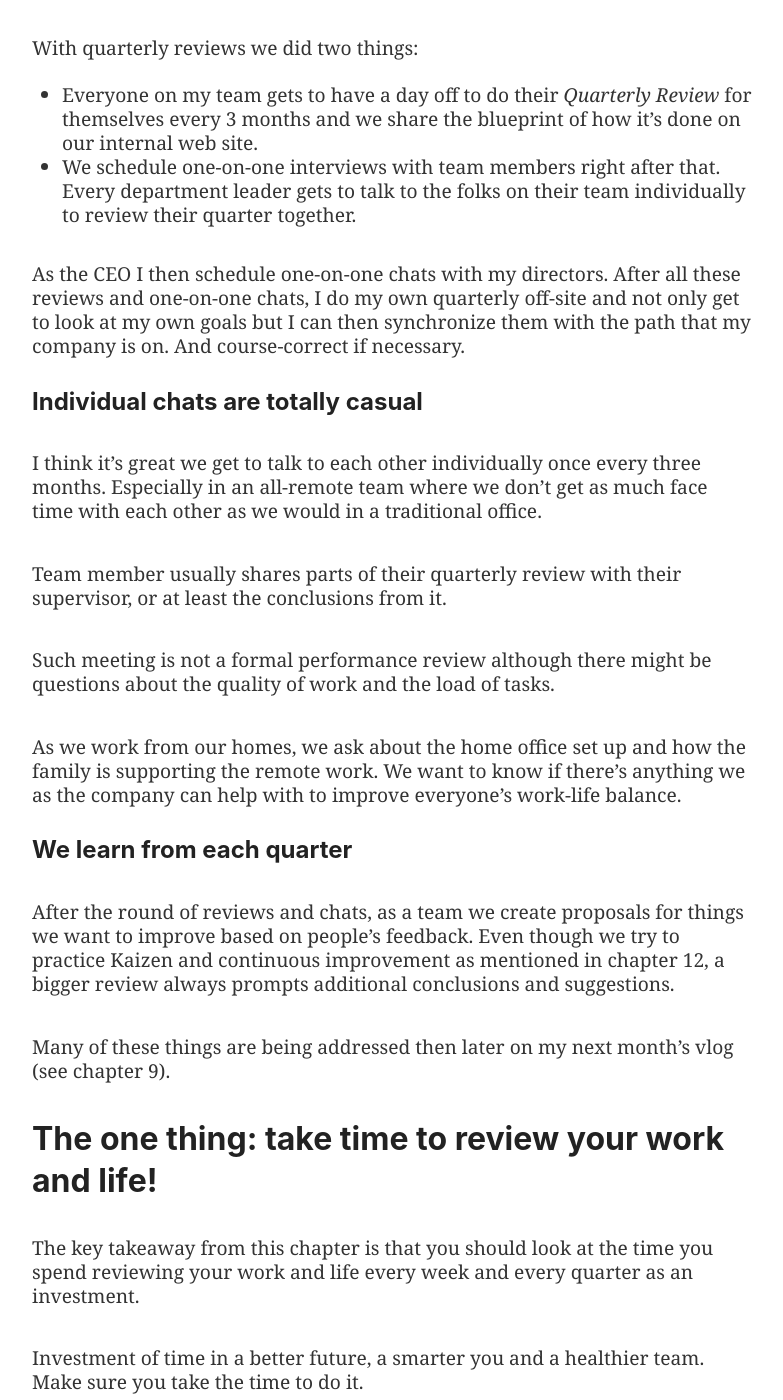
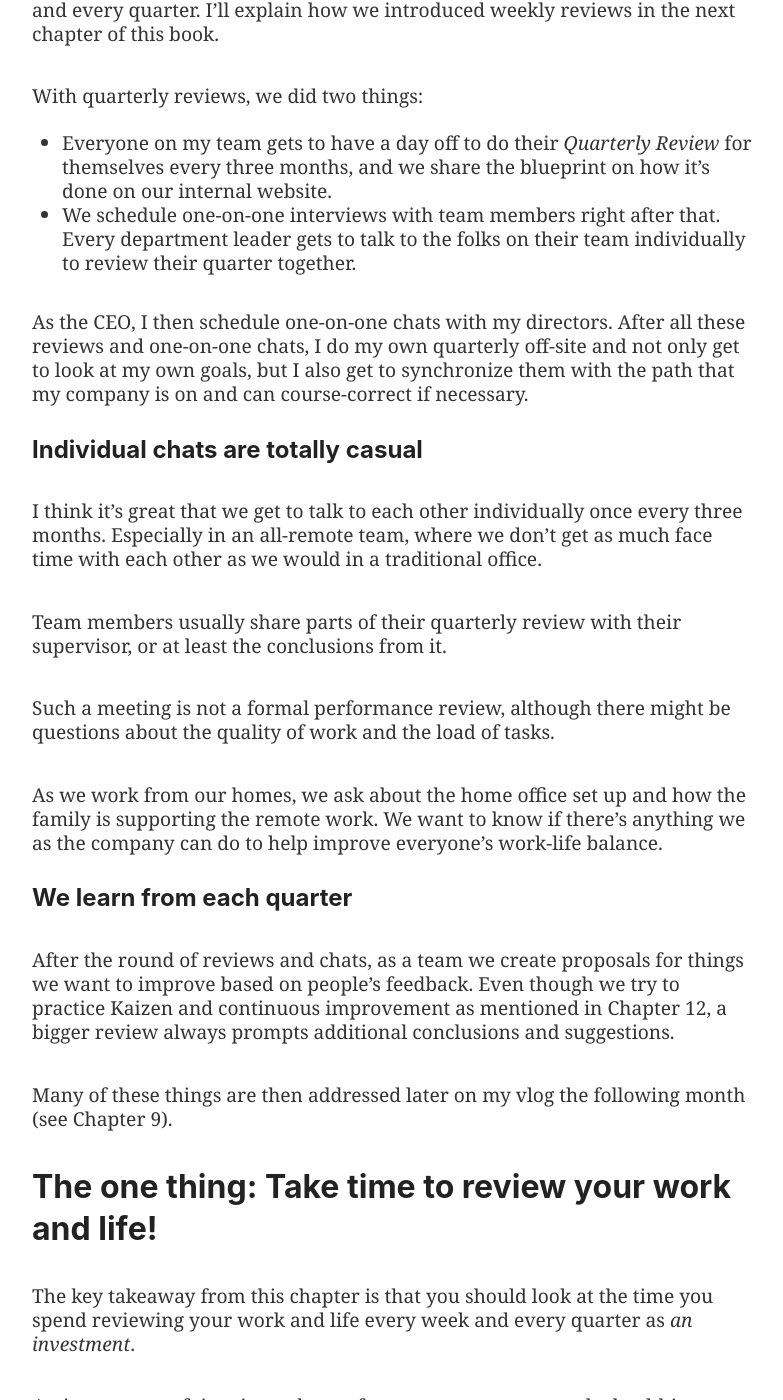
Before and after one commit to Nozbe/NoOffice.org, a Jekyll site: the page built from _book/review.md, in a window 1280 px wide and 1400 px high, scrolled down 5692 px. Shown: the whole window, without its empty margins (248-1031 px from the left). Built offline with Jekyll 4.4.1, drawn with Linux system fonts in a browser that asks for light colours; some of the changed text lies outside the part shown.

Commit message:
proofread version

```diff
--- a/_book/review.md
+++ b/_book/review.md
@@ -1,7 +1,7 @@
 ---
 part: one
 title: Review work regularly
-subtitle: "Every week, check on your progress, and every quarter, focus on the big picture"
+subtitle: "Every week, check on your progress, and every quarter, focus on the big picture."
 ---
 
 * TOC
@@ -31,40 +31,40 @@
 4. Check your upcoming week's calendar
 5. Review all your projects and tasks
 
-Sounds easy, but it's still lots of work. Emails and other incoming documents tend to pile up. We get confused about our goals. The calendar is full of commitments that we took on which we don't want to do anymore. We've got way too many projects and tasks on our plate!
+Sounds easy, but it's still lots of work. Emails and other incoming documents tend to pile up. We get confused about our goals. Our calendars are full of commitments that we took on and that we don't want to do anymore. We've got way too many projects and tasks on our plates!
 
-That's why the first weekly review will take you about a day. Yes, that's right, an entire day. But do it anyway, you'll thank me later. And if you stick to it, the next reviews will take you up to two hours.
+That's why the first weekly review will take you about a day. Yes, that's right, an entire day. But do it anyway – you'll thank me later. And if you stick to it, the next reviews will take you up to two hours.
 
 Two hours?! That's still too much, right? No, it's not.
 
 > A weekly review should be the most important meeting you have in the week because it's all about you, your goals and your time. And remember, time is priceless.
 
-Take a good look at how many minutes or hours you've wasted last week on coffees, catch-up meetings with colleagues and browsing social media. I'm sure you'll find your two hours in there. Just put them on your calendar and get to it! Make yourself a priority. For the sake of everyone around you.
+Take a good look at how many minutes or hours you wasted last week on coffees, catch-up meetings with colleagues and browsing social media. I'm sure you'll find your two hours in there. Just put them on your calendar and get to it! Make yourself a priority. For the sake of everyone around you.
 
-Every time you board a plane they tell you that in an event of a loss of cabin pressure, put your oxygen mask first and only then attend to everyone around you. Even your kids.
+Every time you board a plane, they tell you that in an event of a loss of cabin pressure, you must put on your oxygen mask first and only then attend to everyone around you, even your kids.
 
-A weekly review is that oxygen mask. No other meeting should be more important to you than this one. Otherwise you cannot serve your team and your family as well as you'd love to.
+A weekly review is that oxygen mask. No other meeting should be more important to you than this one. Otherwise, you cannot serve your team and your family as well as you'd like.
 
 ## Have a whole-day meeting with yourself every quarter
 
-Greg McKeown in a podcast interview[^4] introduced this concept of a *Quarterly Off-site*, which is basically taking a day off to review your past quarter and plan the goals for the next one.
+In a podcast interview, Greg McKeown introduced this concept of a *Quarterly Off-site*[^4], which is basically taking a day off to review your past quarter and plan the goals for the next one.
 
-Over the years as I've been doing this, I discovered that reviewing everything that you do every quarter is much more powerful than these *New Years Resolutions* that I set at the beginning of the year and forget in a few weeks that follow.
+Over the years as I've been doing this, I discovered that reviewing everything that you do every quarter is much more powerful than these *New Year’s Resolutions* that I set at the beginning of the year and forget about within a few weeks.
 
-> Regularly reviewing my work, my goals, my metrics and my entire life over the past three months and planning next three months have been one of the most powerful productivity tricks up my sleeve.
+> Regularly reviewing my work, my goals, my metrics and my entire life over the past three months and planning the next three months has been one of the most powerful productivity tricks up my sleeve.
 
 As with almost everything in my life, it takes only five steps to get it done:[^5]
 
 ### Step 1. Reconnect with your big picture
 
-Write down at least three most important goals/areas of your life.
+Write down at least three of the most important goals/areas of your life.
 
-* Where do you see yourself in five years? (Write down a vision of yourself and what you’ve achieved by then)
-* How do you want to end this year? (Write down your yearly resolutions here)
+* Where do you see yourself in five years? (Write down a vision of yourself and what you’ve achieved by then.)
+* How do you want to end this year? (Write down your yearly resolutions here.)
 
-This part is about reconnecting with your goals and main areas of your life. It’s about making sure that you’re heading in the right direction. The famous saying goes:
+This part is about reconnecting with your goals and the main areas of your life. It’s about making sure that you’re heading in the right direction. The famous saying goes:
 
-> “If you don’t know where you’re going, any road will get you there”.
+> “If you don’t know where you’re going, any road will get you there.”
 
 Make sure you know where you want to go.
 
@@ -72,26 +72,26 @@
 
 Check out what happened:
 
-* Review your journal entries of the last three months
-* Review your calendar entries for the last three months
-* Take a hard and deep look at your last quarter
-* Write down the last three months and leave space below them to put there your successes and failures
+* Review your journal entries from the last three months.
+* Review your calendar entries from the last three months.
+* Take a deep, hard look at your last quarter.
+* Summarize your last three months and leave space below them where you can include your successes and failures.
 
-Take your time. Read through everything you’ve got on the last quarter and jot down your successes and failures of the last months. And always remember: *“there’s no failure, there’s only feedback”.*
+Take your time. Read through everything you have on the last quarter and jot down your successes and failures of the last months. And always remember: *“There’s no failure; there’s only feedback.”*
 
 ### Step 3. Plan your next quarter
 
 Now, it's time to do some planning.
 
-* Review your goals for life, next five years and this year - again!
-* Write down the names of next months and leave the space below each of them to write down your goals/plans
-* Review your calendar for the next three months and make sure things you committed to are still relevant (if not, try to re-negotiate them)
+* Review your goals for life, for the next five years and for this year – again!
+* Write down the names of the next few months and leave a space below each of them to write down your goals and plans.
+* Review your calendar for the next three months and make sure the things you committed to are still relevant (if not, try to re-negotiate them).
 
-Focus on your big goals for each month. Don’t go too technical and too deep with tasks for each month - just the big goals - the big areas - the most essential things for each month.
+Focus on your big goals for each month. Don’t get too technical and too deep with tasks for each month – just the big goals, the big areas, the most essential things for each month.
 
 ### Step 4. Answer some hard questions
 
-These questions are very powerful and it's good to go through them very often. This way you'll live more consciously and not just *go with the flow*.
+These questions are very powerful, and it's good to go through them very often. This ensures you'll live more consciously instead of just *going with the flow*.
 
 Areas of improvement:
 
@@ -105,53 +105,53 @@
 * What should I do less of?
 * What should I drop altogether?
 
-Make sure you’ll really gain more experience as you build up on your successes and learn from your mistakes for the next months to come.
+Make sure you’ll really be gaining more experience as you build up on your successes and learn from your mistakes for the next months to come.
 
-### Step 5. Review everything again.
+### Step 5. Review everything again
 
-Now after you’ve done all the planning, it’s time to take a break. Get a lunch, take a walk... And after that review everything again - your past quarter and your upcoming quarter - and make sure it all is connected to your high-level goals.
+Now after you’ve done all the planning, it’s time to take a break. Get lunch, take a walk... and after that, review everything again – your past quarter and your upcoming quarter – and make sure it all is connected to your high-level goals.
 
-* Take a close look once again at your last quarter - your successes and failures - make sure the list is complete.
-* Review your plans/goals for the upcoming quarter - really make sure only essential things are there. Don't be too ambitious.
+* Take a close look once again at your last quarter – your successes and failures – and make sure the list is complete.
+* Review your plans and goals for the upcoming quarter – really make sure only essential things are listed. Don't get too ambitious.
 
 ## Get your team to do both reviews
 
-In my company we've introduced both reviews as *the thing we do* every week and every quarter. I'll explain how we introduced weekly review in the next chapter of this book.
+In my company, we've introduced both reviews as *the thing we do* every week and every quarter. I'll explain how we introduced weekly reviews in the next chapter of this book.
 
-With quarterly reviews we did two things:
+With quarterly reviews, we did two things:
 
-* Everyone on my team gets to have a day off to do their *Quarterly Review* for themselves every 3 months and we share the blueprint of how it's done on our internal web site.
+* Everyone on my team gets to have a day off to do their *Quarterly Review* for themselves every three months, and we share the blueprint on how it's done on our internal website.
 * We schedule one-on-one interviews with team members right after that. Every department leader gets to talk to the folks on their team individually to review their quarter together.
 
-As the CEO I then schedule one-on-one chats with my directors. After all these reviews and one-on-one chats, I do my own quarterly off-site and not only get to look at my own goals but I can then synchronize them with the path that my company is on. And course-correct if necessary.
+As the CEO, I then schedule one-on-one chats with my directors. After all these reviews and one-on-one chats, I do my own quarterly off-site and not only get to look at my own goals, but I also get to synchronize them with the path that my company is on and can course-correct if necessary.
 
 ### Individual chats are totally casual
 
-I think it's great we get to talk to each other individually once every three months. Especially in an all-remote team where we don't get as much face time with each other as we would in a traditional office.
+I think it's great that we get to talk to each other individually once every three months. Especially in an all-remote team, where we don't get as much face time with each other as we would in a traditional office.
 
-Team member usually shares parts of their quarterly review with their supervisor, or at least the conclusions from it.
+Team members usually share parts of their quarterly review with their supervisor, or at least the conclusions from it.
 
-Such meeting is not a formal performance review although there might be questions about the quality of work and the load of tasks.
+Such a meeting is not a formal performance review, although there might be questions about the quality of work and the load of tasks.
 
-As we work from our homes, we ask about the home office set up and how the family is supporting the remote work. We want to know if there's anything we as the company can help with to improve everyone's work-life balance.
+As we work from our homes, we ask about the home office set up and how the family is supporting the remote work. We want to know if there's anything we as the company can do to help improve everyone's work-life balance.
 
 ### We learn from each quarter
 
-After the round of reviews and chats, as a team we create proposals for things we want to improve based on people's feedback. Even though we try to practice Kaizen and continuous improvement as mentioned in chapter 12, a bigger review always prompts additional conclusions and suggestions.
+After the round of reviews and chats, as a team we create proposals for things we want to improve based on people's feedback. Even though we try to practice Kaizen and continuous improvement as mentioned in Chapter 12, a bigger review always prompts additional conclusions and suggestions.
 
-Many of these things are being addressed then later on my next month's vlog (see chapter 9).
+Many of these things are then addressed later on my vlog the following month (see Chapter 9).
 
-## The one thing: take time to review your work and life!
+## The one thing: Take time to review your work and life!
 
-The key takeaway from this chapter is that you should look at the time you spend reviewing your work and life every week and every quarter as an investment.
+The key takeaway from this chapter is that you should look at the time you spend reviewing your work and life every week and every quarter as *an investment*.
 
-Investment of time in a better future, a smarter you and a healthier team. Make sure you take the time to do it.
+An investment of time into a better future, a smarter you and a healthier team. Make sure you take the time to do it.
 
 The best book to get you inspired after this chapter is *Essentialism* by Greg McKeown.[^6]
 
-[^1]: It's a paraphrase of the quote from [Stephen Covey](https://www.franklincovey.com/the-7-habits.html) where he wrote: *"The main thing is to keep the main thing the main thing."*
+[^1]: It's a paraphrase of the quote from [Stephen Covey](https://www.franklincovey.com/the-7-habits.html), where he writes: *"The main thing is to keep the main thing the main thing."*
 [^2]: [Getting Things Done: The Art of Stress-Free Productivity](https://gettingthingsdone.com) by David Allen.
-[^3]: I wrote about weekly review extensively [on my blog](https://sliwinski.com/weekly-review/) with lots of links to helpful resources.
-[^4]: Greg McKeown on [Michael Hyatt's podcast *This Is Your Life*](https://gregmckeown.com/this-is-your-life-podcast/) at around minute 24. Also feel free to check [my interview with Greg McKeown](https://sliwinski.com/greg-mckeown).
+[^3]: I wrote about weekly reviews extensively [on my blog](https://sliwinski.com/weekly-review/) with lots of links to helpful resources.
+[^4]: Greg McKeown on [Michael Hyatt's podcast, *This Is Your Life*](https://gregmckeown.com/this-is-your-life-podcast/), at around minute 24. Also feel free to check out [my interview with Greg McKeown](https://sliwinski.com/greg-mckeown).
 [^5]: Again, you can find [lots of helpful links and resources on my personal blog](https://sliwinski.com/review/). I discussed this concept [on the 73rd episode of The Podcast](https://thepodcast.fm/73).
 [^6]: [Essentialism: The Disciplined Pursuit of Less](https://gregmckeown.com/book/) by Greg McKeown is my most [recommended book of all time](https://sliwinski.com/essentialist).
```
Also changed, not shown: other parts of _book/review.md (+5 -5 lines).
